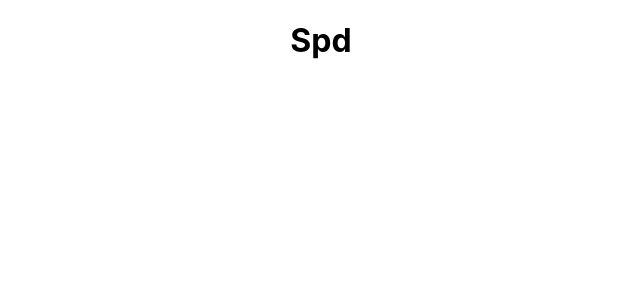
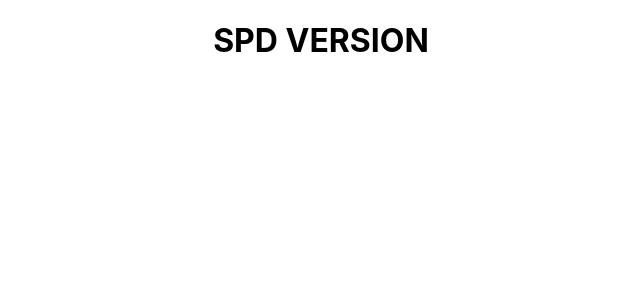
Before and after one commit to SureshSPD/infinityfrontend, a React (Create React App) app: page / in a window 1280 px wide. Shown: the top 300 px of the page, without its empty margins (319-959 px from the left). Built offline with nearby package versions, Linux system fonts and the light colour scheme.

Commit message:
New version

```diff
--- a/package.json
+++ b/package.json
@@ -1,4 +1,5 @@
 {
+  "homepage": "https://SureshSPD.github.io/infinityfrontend",
   "name": "testing",
   "version": "0.1.0",
   "private": true,
@@ -13,6 +14,8 @@
   },
   "scripts": {
     "start": "react-scripts start",
+    "predeploy":"npm run build",
+    "deploy":"gh-pages -d build",
     "build": "react-scripts build",
     "test": "react-scripts test",
     "eject": "react-scripts eject"
--- a/src/App.js
+++ b/src/App.js
@@ -4,7 +4,7 @@ import './App.css';
 function App() {
   return (
     <div className="App">
-<h1>Spd</h1>
+<h1>SPD VERSION</h1>
     </div>
   );
 }
```
